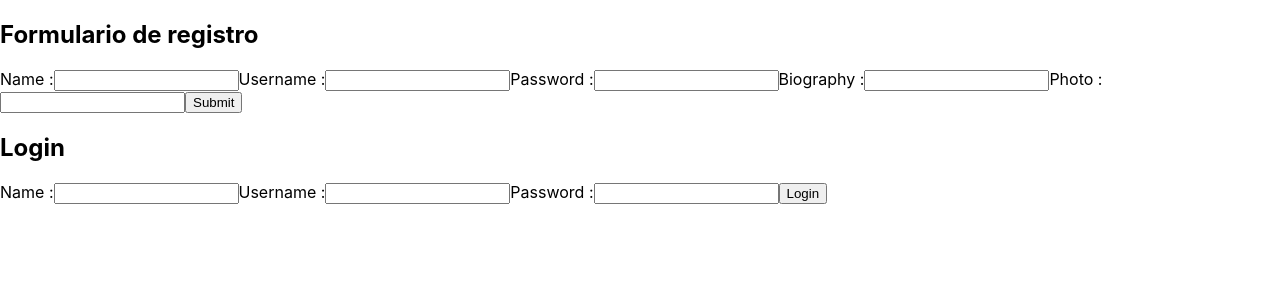
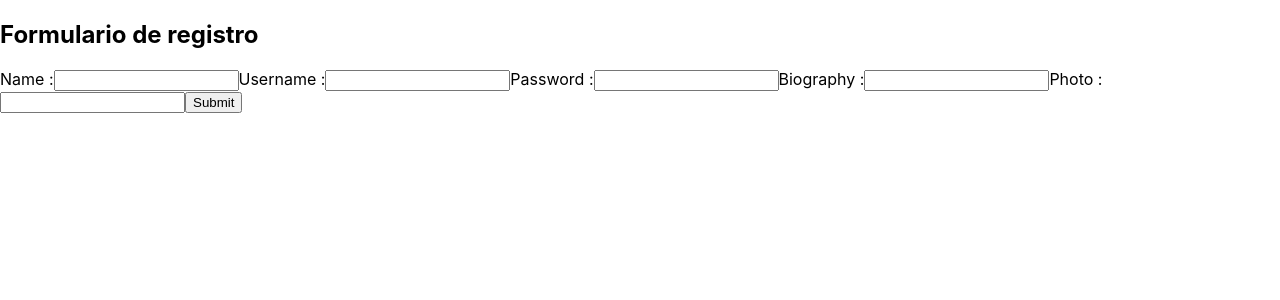
Before and after one commit to Sergi-7/W7-Weekend-Challenge-Sergi-Petit, a React (Create React App) app: page / in a window 1280 px wide. Shown: the top 300 px of the page. Built offline with nearby package versions, Linux system fonts and the light colour scheme; no server answers; the HTML template or start-up script is replaced by a standard one.

Commit message:
Hide login to be able to deploy

```diff
--- a/src/App.js
+++ b/src/App.js
@@ -1,12 +1,11 @@
 import "./App.css";
-import Login from "./components/Login/Login";
+// import Login from "./components/Login/Login";
 import Register from "./components/Register/Register";
 
 function App() {
   return (
     <>
       <Register />
-      <Login />
     </>
   );
 }
```
